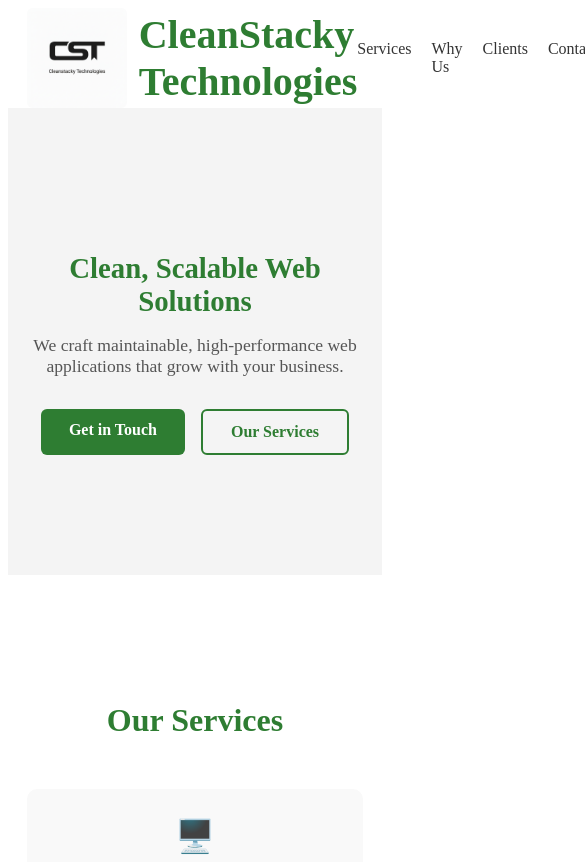
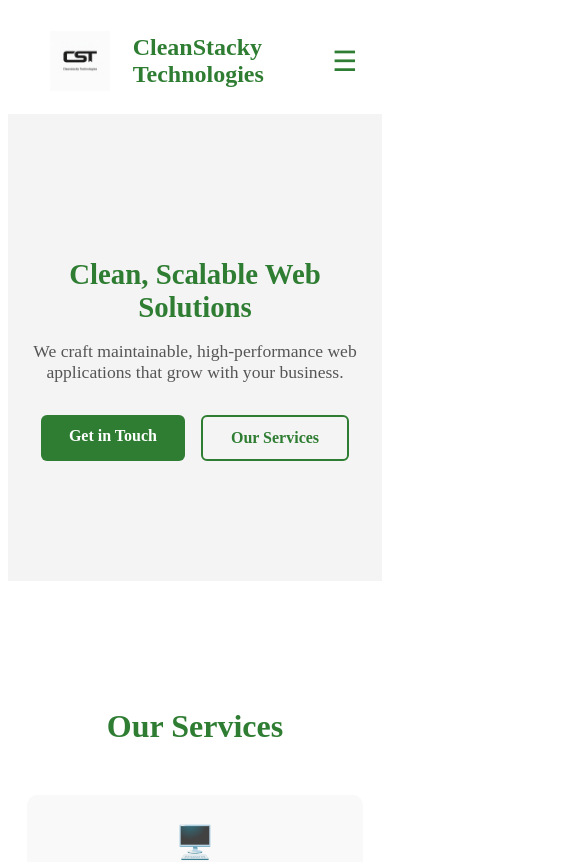
Before and after one commit to tejus-dev/cleanStackyTechnologies, an Angular app: page / in a window 390 px wide. Shown: the top 862 px of the page, 585 px wide, since content can reach past the window. Built offline with nearby package versions, Linux system fonts and the light colour scheme.

Commit message:
navbar fixed for mobile

```diff
--- a/src/app/app.html
+++ b/src/app/app.html
@@ -1,16 +1,24 @@
 <!-- Navbar -->
+
 <header class="navbar">
   <div class="container navbar-content">
-    <img src="CST_LOGO.png" alt="CleanStacky Technologies" class="logo">
+    <img src="CST_LOGO.png" alt="CleanStacky Technologies" class="logo" />
     <span class="brand-text">CleanStacky Technologies</span>
-    <nav class="nav-links">
-      <a href="#services">Services</a>
-      <a href="#why-us">Why Us</a>
-      <a href="#testimonials">Clients</a>
-      <a href="#contact">Contact</a>
+
+    <!-- Hamburger for mobile -->
+    <button class="hamburger" aria-label="Toggle menu" (click)="toggleMenu()">
+      ☰
+    </button>
+
+    <nav [class.active]="menuOpen" class="nav-links">
+      <a href="#services" (click)="closeMenu()">Services</a>
+      <a href="#why-us" (click)="closeMenu()">Why Us</a>
+      <a href="#testimonials" (click)="closeMenu()">Clients</a>
+      <a href="#contact" (click)="closeMenu()">Contact</a>
     </nav>
   </div>
 </header>
+
 
 <!-- Hero Section -->
 <section class="hero">
--- a/src/app/app.scss
+++ b/src/app/app.scss
@@ -22,50 +22,6 @@ html {
   max-width: 1200px;
   margin: 0 auto;
 }
-
-/* Navbar */
-.navbar {
-  background-color: #ffffff; /* white navbar */
-  box-shadow: var(--shadow-sm);
-  position: sticky;
-  top: 0;
-  z-index: 1000;
-
-  .navbar-content {
-    display: flex;
-    align-items: center;
-    justify-content: space-between;
-  }
-
-  .logo {
-    height: 100px;
-    width: 100px;
-    margin-right: 12px;
-    border-radius: 6px;
-  }
-
-  .brand-text {
-    font-size: 40px;
-    font-weight: 700;
-    color: #2e7d32; /* primary brand green */
-  }
-
-  .nav-links {
-    display: flex;
-    gap: 20px;
-
-    a {
-      color: #333;
-      text-decoration: none;
-      font-weight: 500;
-      transition: 0.3s;
-      &:hover {
-        color: #66bb6a; /* accent hover */
-      }
-    }
-  }
-}
-
 /* Hero Section */
 .hero {
   padding: 120px 0;
@@ -357,3 +313,78 @@ footer {
     box-shadow: var(--shadow-sm);
   }
 }
+
+/* Navbar */
+.navbar {
+  background-color: #ffffff;
+  box-shadow: var(--shadow-sm);
+  position: sticky;
+  top: 0;
+  z-index: 1000;
+}
+
+.navbar-content {
+  display: flex;
+  align-items: center;
+  justify-content: space-between;
+  position: relative;
+}
+
+.logo {
+  height: 60px;
+}
+
+.brand-text {
+  font-size: 24px;
+  font-weight: 700;
+  color: #2e7d32;
+}
+
+/* Desktop nav */
+.nav-links {
+  display: flex;
+  gap: 20px;
+}
+
+.nav-links a {
+  color: #333;
+  text-decoration: none;
+  font-weight: 500;
+}
+
+/* Hamburger */
+.hamburger {
+  display: none;
+  font-size: 28px;
+  background: none;
+  border: none;
+  cursor: pointer;
+  color: #2e7d32;
+}
+
+/* Mobile */
+@media (max-width: 768px) {
+  .hamburger {
+    display: block;
+  }
+
+  .nav-links {
+    display: none;
+    flex-direction: column;
+    position: absolute;
+    top: 100%;
+    left: 0;
+    width: 100%;
+    background: #ffffff;
+    padding: 20px;
+    box-shadow: var(--shadow-md);
+  }
+
+  .nav-links.active {
+    display: flex;
+  }
+  .logo {
+    height: 60px;
+    padding: 23px;
+  }
+}
--- a/src/app/app.ts
+++ b/src/app/app.ts
@@ -4,8 +4,17 @@ import { RouterOutlet } from '@angular/router';
 @Component({
   selector: 'app-root',
   templateUrl: './app.html',
-  styleUrl: './app.scss'
+  styleUrl: './app.scss',
 })
 export class App {
   protected readonly title = signal('clenstacky');
+  menuOpen = false;
+
+  toggleMenu() {
+    this.menuOpen = !this.menuOpen;
+  }
+
+  closeMenu() {
+    this.menuOpen = false;
+  }
 }
```
